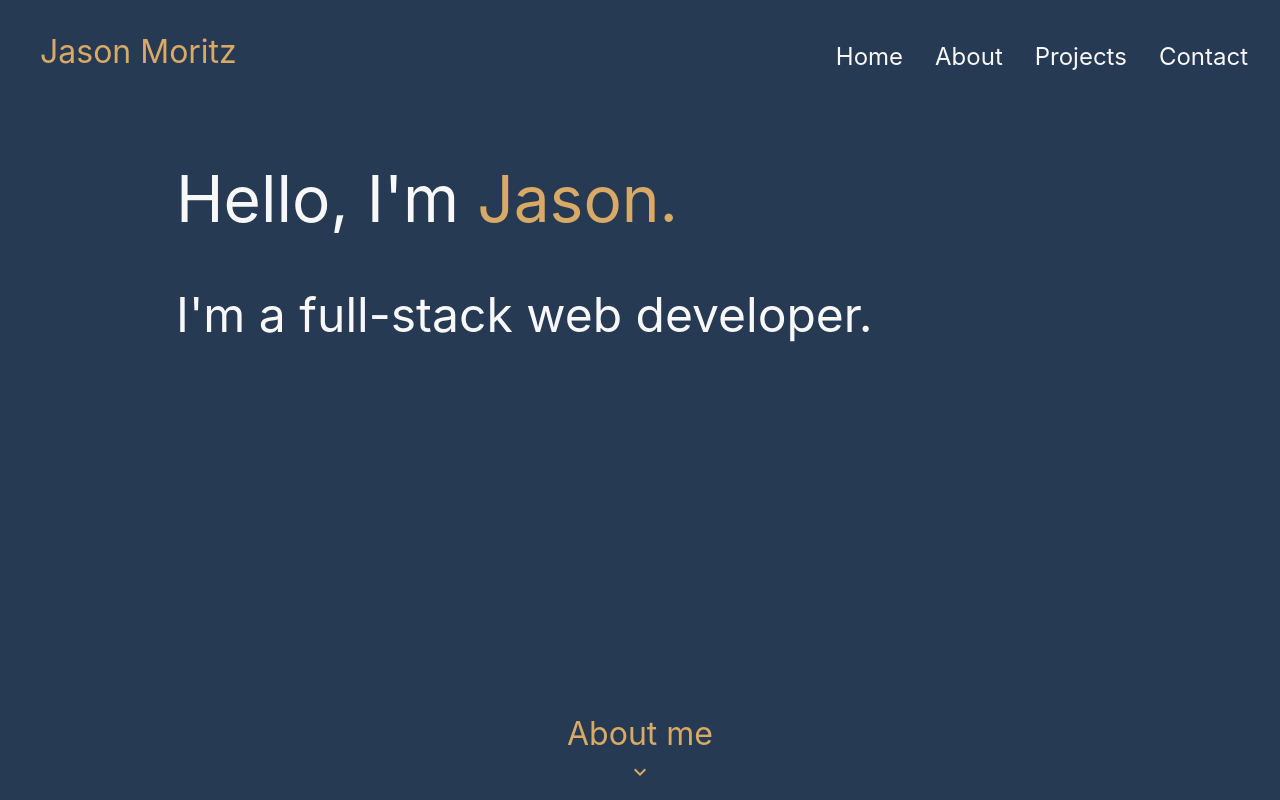
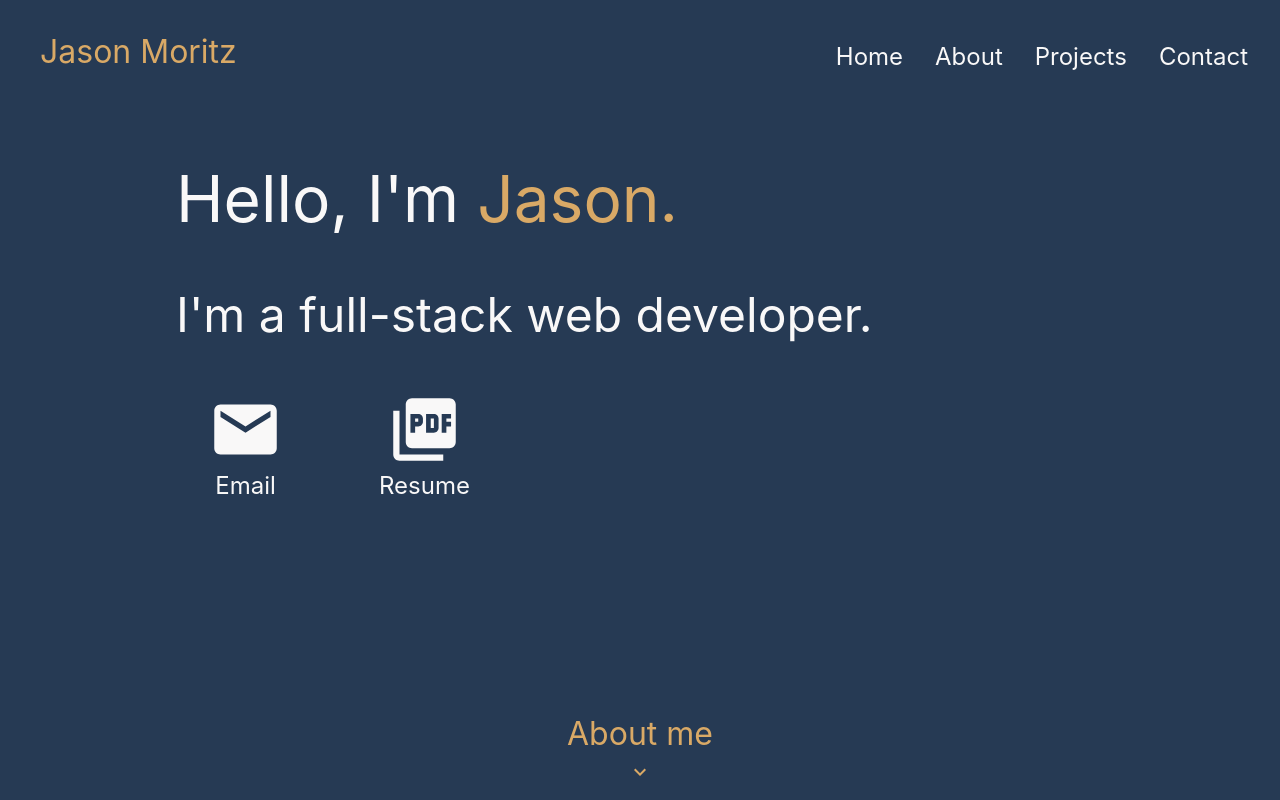
Before and after one commit to jason-moritz/portfolio, a React (Create React App) app in the folder client/: page / in a window 1280 px wide. Shown: the top 800 px of the page. Built offline with nearby package versions, Linux system fonts and the light colour scheme.

Commit message:
Added email and resume to Home section.

```diff
--- a/client/src/screens/contact/Contact.jsx
+++ b/client/src/screens/contact/Contact.jsx
@@ -28,6 +28,8 @@ export default function Contact() {
               className='contact-link'
               href='https://drive.google.com/file/d/1ptmN3dn_x4QIFODZ430lBElB0xHAc-MJ/view?usp=sharing'
               download
+              target='_blank'
+              rel='noreferrer'
             >
               <PictureAsPdfIcon
                 sx={{ fontSize: { xs: 75, sm: 100, md: 200 } }}
--- a/client/src/screens/home/Home.css
+++ b/client/src/screens/home/Home.css
@@ -21,6 +21,17 @@
 .welcome-text-secondary {
   margin-top: 3rem;
   font-size: 2rem;
+}
+
+.home-links-container {
+  width: 90%;
+  display: flex;
+  justify-content: center;
+  padding-top: 2rem;
+}
+
+.home-link-box {
+  padding: 0 2rem;
 }
 
 .bottom-link {
@@ -55,4 +66,13 @@
     margin-top: 3rem;
     font-size: 3rem;
   }
+
+  .home-links-container {
+    width: 75%;
+    justify-content: flex-start;
+  }
+
+  .home-link-box {
+    padding: 1rem 3rem;
+  }
 }
--- a/client/src/screens/home/Home.jsx
+++ b/client/src/screens/home/Home.jsx
@@ -1,5 +1,7 @@
 import './Home.css'
 import { HashLink } from 'react-router-hash-link'
+import EmailIcon from '@mui/icons-material/Email'
+import PictureAsPdfIcon from '@mui/icons-material/PictureAsPdf'
 import KeyboardArrowDownIcon from '@mui/icons-material/KeyboardArrowDown'
 
 export default function Home() {
@@ -10,6 +12,31 @@ export default function Home() {
         <br />
         <div className='welcome-text-secondary'>
           I'm a full-stack web developer.
+        </div>
+      </div>
+      <div className='home-links-container'>
+        <div className='home-link-box'>
+          <a
+            className='contact-link'
+            href='mailto:moritz.jason@gmail.com'
+            target='_blank'
+            rel='noreferrer'
+          >
+            <EmailIcon sx={{ fontSize: { xs: 30, sm: 50, md: 75 } }} />
+            <div className='contact-link-title'>Email</div>
+          </a>
+        </div>
+        <div className='home-link-box'>
+          <a
+            className='contact-link'
+            href='https://drive.google.com/file/d/1ptmN3dn_x4QIFODZ430lBElB0xHAc-MJ/view?usp=sharing'
+            download
+            target='_blank'
+            rel='noreferrer'
+          >
+            <PictureAsPdfIcon sx={{ fontSize: { xs: 30, sm: 50, md: 75 } }} />
+            <div className='contact-link-title'>Resume</div>
+          </a>
         </div>
       </div>
       <div className='bottom-link'>
```
